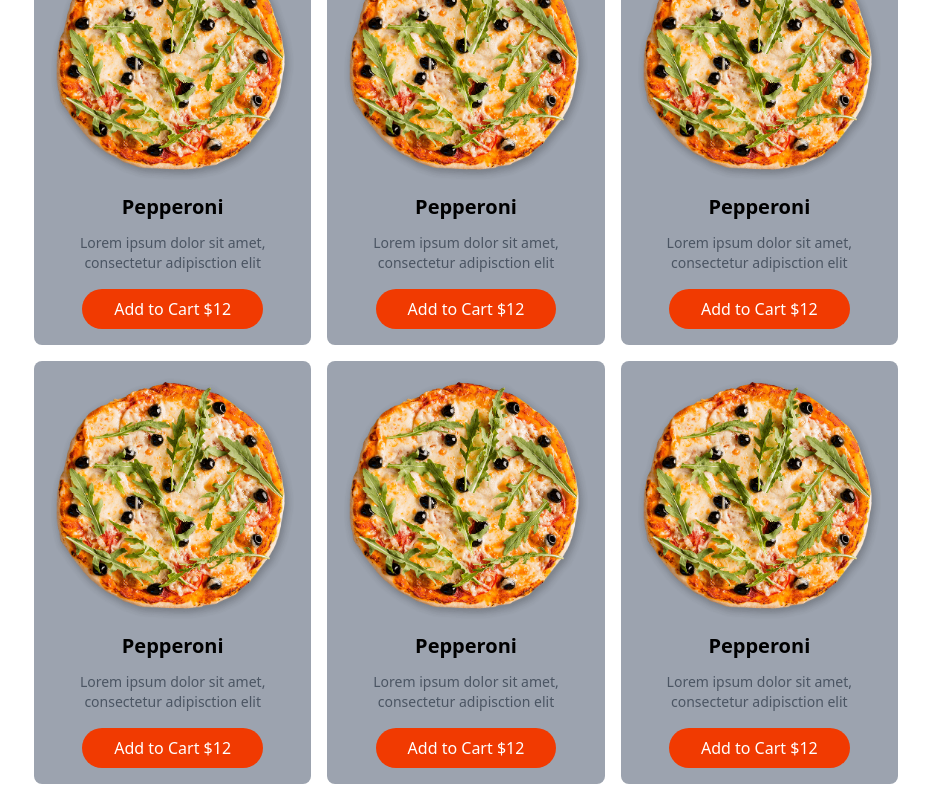
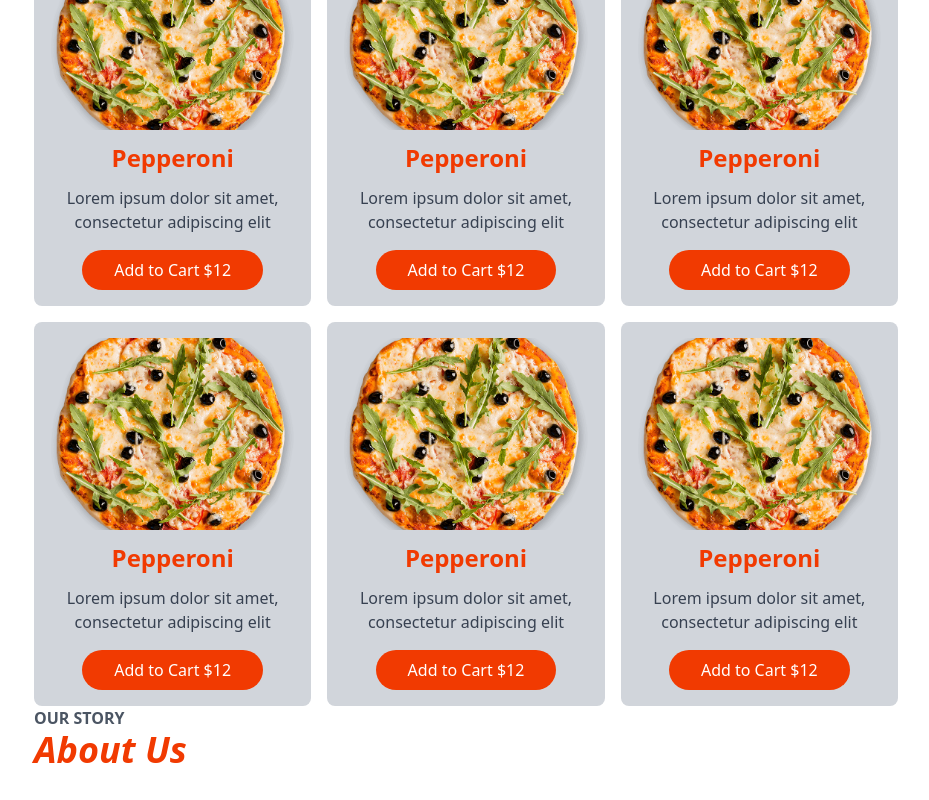
Before and after one commit to rialparmar1777/food-ordering-app, a Next.js app: page / in a window 1280 px wide. Shown: the part 574-1374 px from the top of the page, without its empty margins (174-1103 px from the left). Built offline with nearby package versions, Linux system fonts and the light colour scheme.

Commit message:
Created SectionHeaders to include all minor headings

```diff
--- a/src/app/page.js
+++ b/src/app/page.js
@@ -3,6 +3,7 @@ import Link from "next/link";
 import Header from "@/components/layout/Header";
 import Hero from "@/components/layout/Hero";
 import HomeMenu from "@/components/layout/HomeMenu";
+import SectionHeaders from "@/components/layout/SectionHeaders";
 
 export default function Home() {
   return (
@@ -10,6 +11,12 @@ export default function Home() {
     <Header />
     <Hero />
     <HomeMenu />
+    <section>
+      <SectionHeaders
+      subHeader={'Our Story'}
+      mainHeader={'About Us'}
+      />
+    </section>
     </>
   )
 }
--- a/src/components/layout/HomeMenu.js
+++ b/src/components/layout/HomeMenu.js
@@ -1,5 +1,6 @@
 import Image from "next/image";
 import MenuItem from "../menu/MenuItem";
+import SectionHeaders from "./SectionHeaders";
 
 export default function HomeMenu() {
   return (
@@ -14,12 +15,8 @@ export default function HomeMenu() {
       </div>
 
       <div className="text-center mb-4">
-        <h3 className="uppercase text-gray-600 font-semibold left-4">
-          Check Out
-        </h3>
-        <h2 className="text-primary font-bold text-4xl italic">
-          Menu
-        </h2>
+        <SectionHeaders subHeader={'Check Out'}
+        mainHeader={'Menu'} />
       </div>
 
       <div className="grid grid-cols-3 gap-4">
--- /dev/null
+++ b/src/components/layout/SectionHeaders.js
@@ -0,0 +1,12 @@
+export default function SectionHeaders({subHeader, mainHeader}) {
+    return(
+        <>
+        <h3 className="uppercase text-gray-600 font-semibold left-4">
+                  {subHeader}
+                </h3>
+                <h2 className="text-primary font-bold text-4xl italic">
+                  {mainHeader}
+                </h2>
+        </>
+    );
+}
--- a/src/components/menu/MenuItem.js
+++ b/src/components/menu/MenuItem.js
@@ -3,15 +3,17 @@ import Image from "next/image";
 
 export default function MenuItem() {
     return(
-        <div className="bg-gray-400 p-4 rounded-lg text-center">
-          <img src="/pizza.png" alt="pizza"/>
-          <h4 className="font-semibold text-xl my-3">Pepperoni</h4>
-          <p className="text-gray-600 text-sm">
-            Lorem ipsum dolor sit amet, consectetur adipisction elit
-          </p>
-          <button className=" mt-4 bg-primary text-white rounded-full px-8 py-2">
-            Add to Cart $12
-          </button>
+        <div className="bg-gray-300 p-4 rounded-lg text-center group hover:bg-white hover:shadow-lg hover:shadow-black-50 transition-all transform hover:-translate-y-2">
+            <div className="text-center">
+                <img src="/pizza.png" alt="pizza" className="w-full h-48 object-cover rounded-t-lg"/>
+            </div>
+            <h4 className="font-semibold text-2xl my-3 text-primary group-hover:text-secondary transition-colors">Pepperoni</h4>
+            <p className="text-gray-700 text-base">
+                Lorem ipsum dolor sit amet, consectetur adipiscing elit
+            </p>
+            <button className="mt-4 bg-primary text-white rounded-full px-8 py-2 hover:bg-secondary transition-colors">
+                Add to Cart $12
+            </button>
         </div>
     );
 }
```
